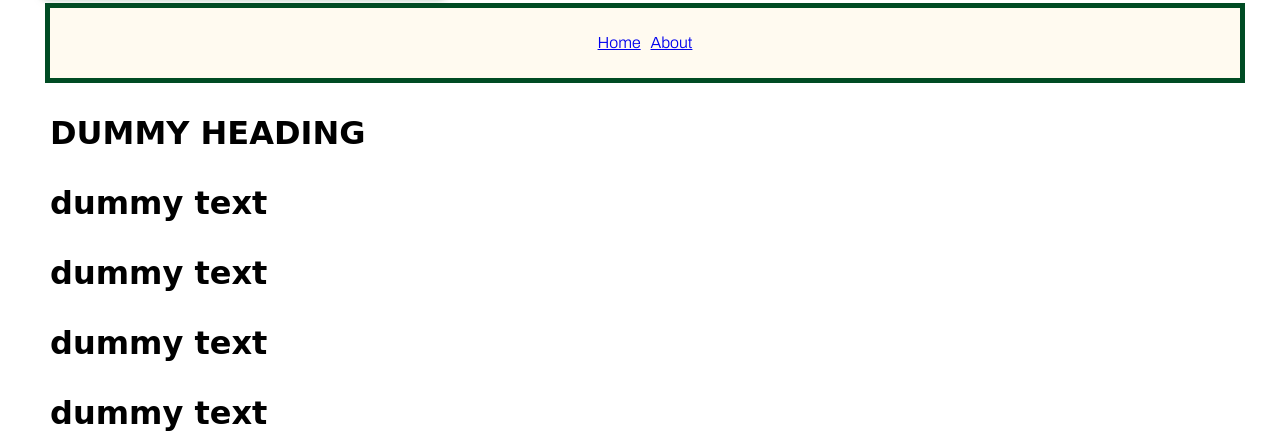
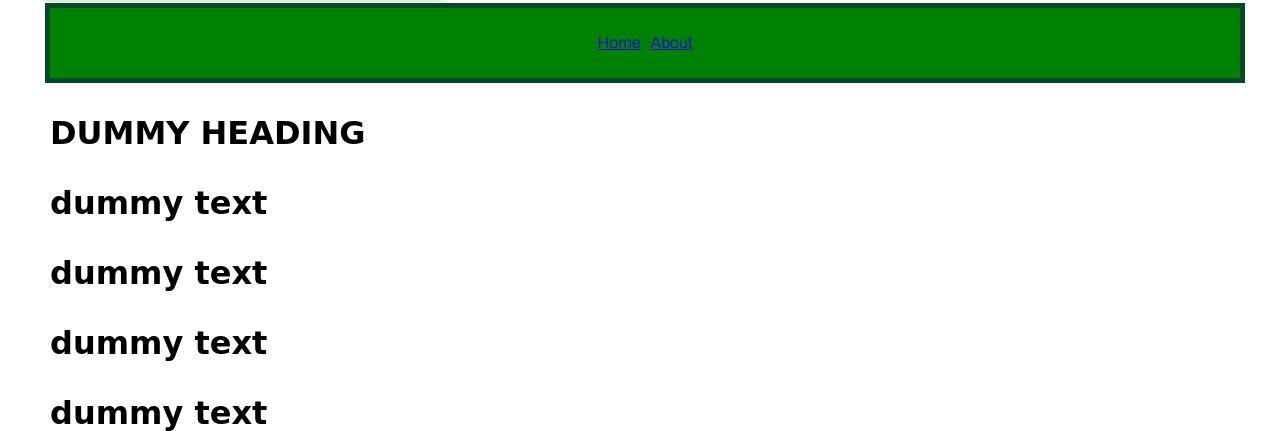
Before and after one commit to davidp84/BITS_The_Temp_Plotters, a PHP site: page / in a window 1280 px wide. Shown: the part 921-1352 px from the top of the page. Run offline with PHP 8.4, Linux system fonts and the light colour scheme; some web fonts are replaced.

Commit message:
Testing GIT Push with MAMP LocalHost (nav bg -> green)

```diff
--- a/style.css
+++ b/style.css
@@ -49,7 +49,7 @@ div {
 }
 
 nav {
-  background-color: var(--clr-nav-background);
+  background-color: green;
   border: 5px solid var(--clr-green-text);
   display: flex;
   justify-content: space-around;
```
